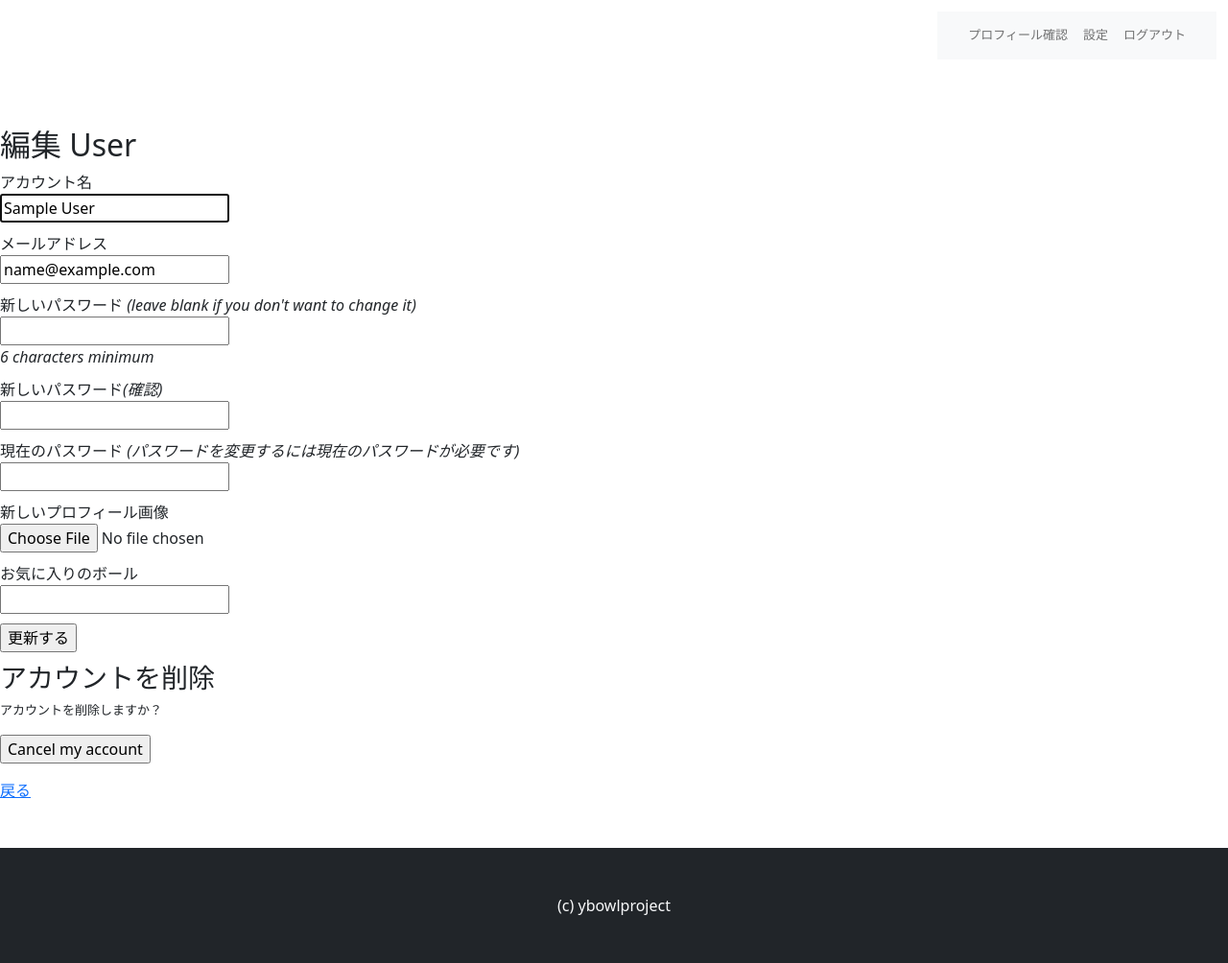
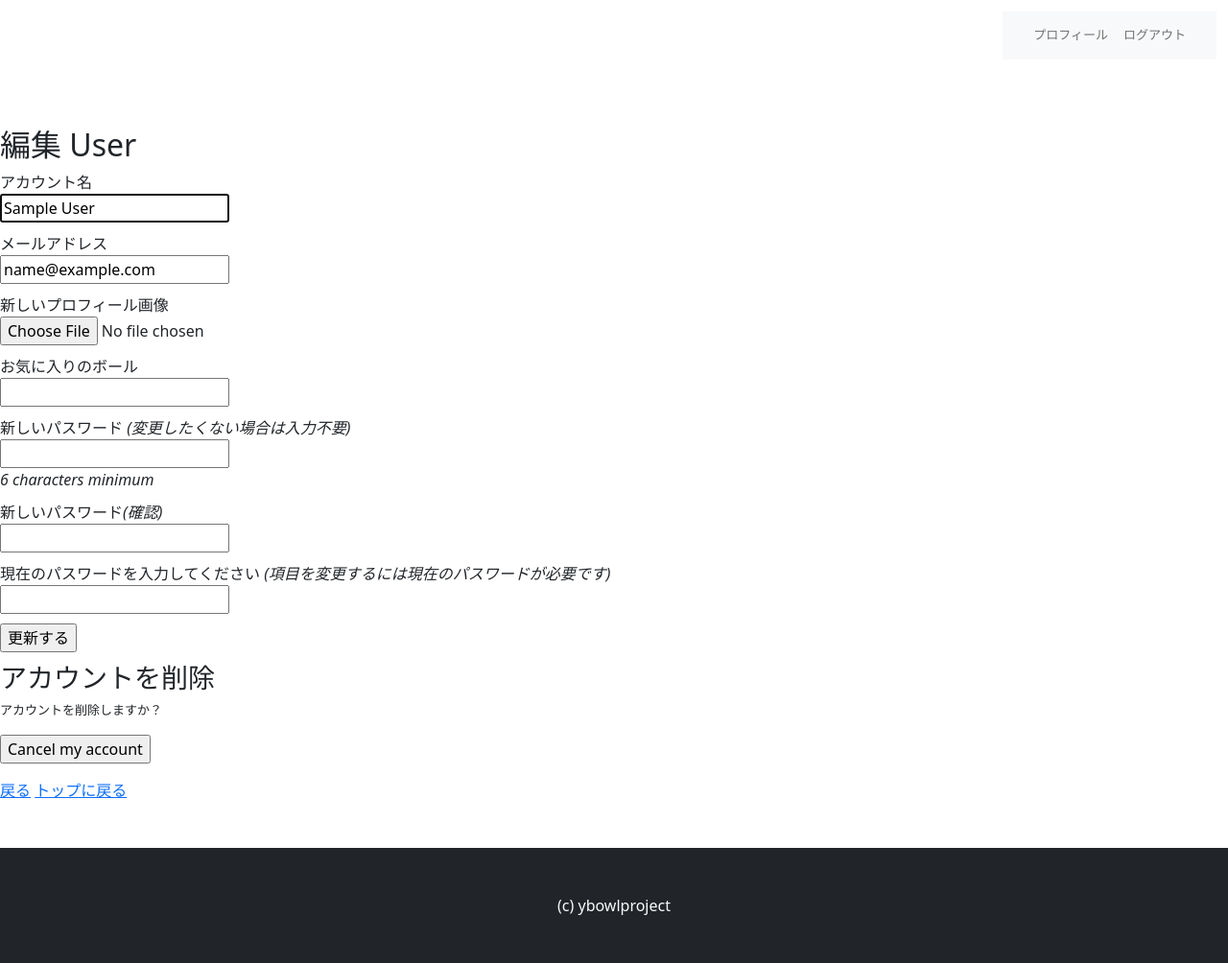
Before and after one commit to YusukeYoshida23/ybowl, a Rails app: page /users/edit in a window 1280 px wide. Shown: the whole page at 96% size. Run offline with Rails 7, Linux system fonts and the light colour scheme; the visitor is signed in with stand-in values (Sample User, id 1); style sheets or scripts are compiled from the project's sources; some libraries are stand-ins or nearby versions.

Commit message:
トップ画面のテストを通るようにした

```diff
--- a/app/views/layouts/application.html.erb
+++ b/app/views/layouts/application.html.erb
@@ -22,10 +22,7 @@
               <div class="collapse navbar-collapse" id="navbarNav">
                 <ul class="navbar-nav">
                   <li class="nav-item">
-                    <%= link_to "プロフィール確認", user_path(current_user), class: "nav-link" %>
-                  </li>
-                  <li class="nav-item">
-                    <%= link_to "設定", edit_user_registration_path(current_user), class: "nav-link" %>
+                    <%= link_to "プロフィール", user_path(current_user), class: "nav-link" %>
                   </li>
                   <li class="nav-item">
                     <%= link_to "ログアウト", destroy_user_session_path, method: :delete, class: "nav-link" %>
--- a/app/views/users/registrations/edit.html.erb
+++ b/app/views/users/registrations/edit.html.erb
@@ -17,8 +17,20 @@
     <div>Currently waiting confirmation for: <%= resource.unconfirmed_email %></div>
   <% end %>
 
+
+
   <div class="field">
-    <%= f.label :新しいパスワード %> <i>(leave blank if you don't want to change it)</i><br />
+    <%= f.label :新しいプロフィール画像 %><br />
+    <%= f.file_field :image %>
+  </div>
+
+  <div class="field">
+    <%= f.label :お気に入りのボール %><br />
+    <%= f.text_field :favorite_ball, autocomplete: "favorite_ball" %>
+  </div>
+
+  <div class="field">
+    <%= f.label :新しいパスワード %> <i>(変更したくない場合は入力不要)</i><br />
     <%= f.password_field :password, autocomplete: "new-password" %>
     <% if @minimum_password_length %>
       <br />
@@ -32,18 +44,8 @@
   </div>
 
   <div class="field">
-    <%= f.label :現在のパスワード %> <i>(パスワードを変更するには現在のパスワードが必要です)</i><br />
+    <%= f.label :現在のパスワードを入力してください %> <i>(項目を変更するには現在のパスワードが必要です)</i><br />
     <%= f.password_field :current_password, autocomplete: "current-password" %>
-  </div>
-
-  <div class="field">
-    <%= f.label :新しいプロフィール画像 %><br />
-    <%= f.file_field :image %>
-  </div>
-
-  <div class="field">
-    <%= f.label :お気に入りのボール %><br />
-    <%= f.text_field :favorite_ball, autocomplete: "favorite_ball" %>
   </div>
 
   <div class="actions">
@@ -56,3 +58,4 @@
 <p>アカウントを削除しますか？ <%= button_to "Cancel my account", registration_path(resource_name), data: { confirm: "本当に削除しますか？" }, method: :delete %></p>
 
 <%= link_to "戻る", :back %>
+<%= link_to "トップに戻る", root_path %>
```
Also changed, not shown: spec/system/root_spec.rb (+2 -2 lines), spec/system/user_spec.rb (+3 -20 lines).
